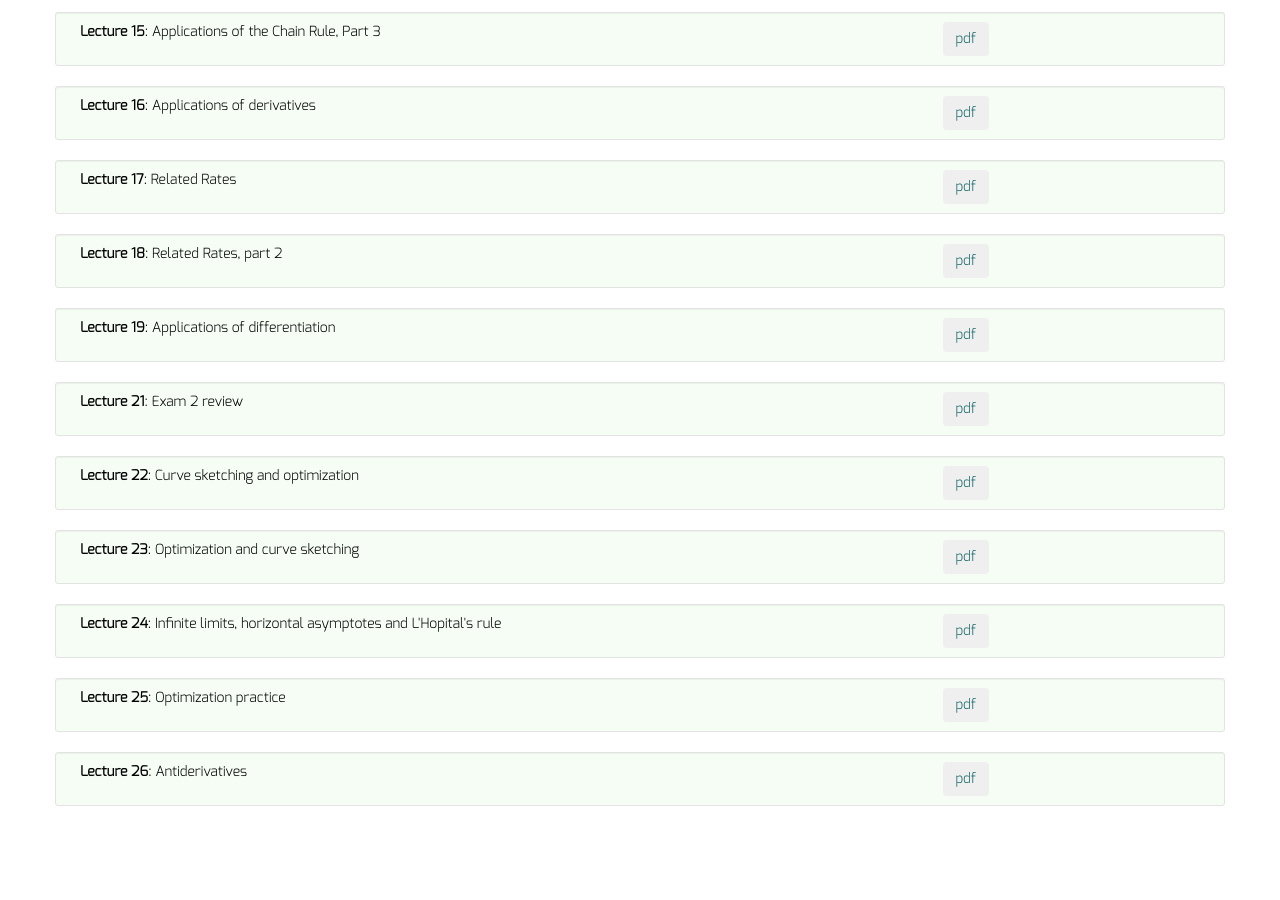
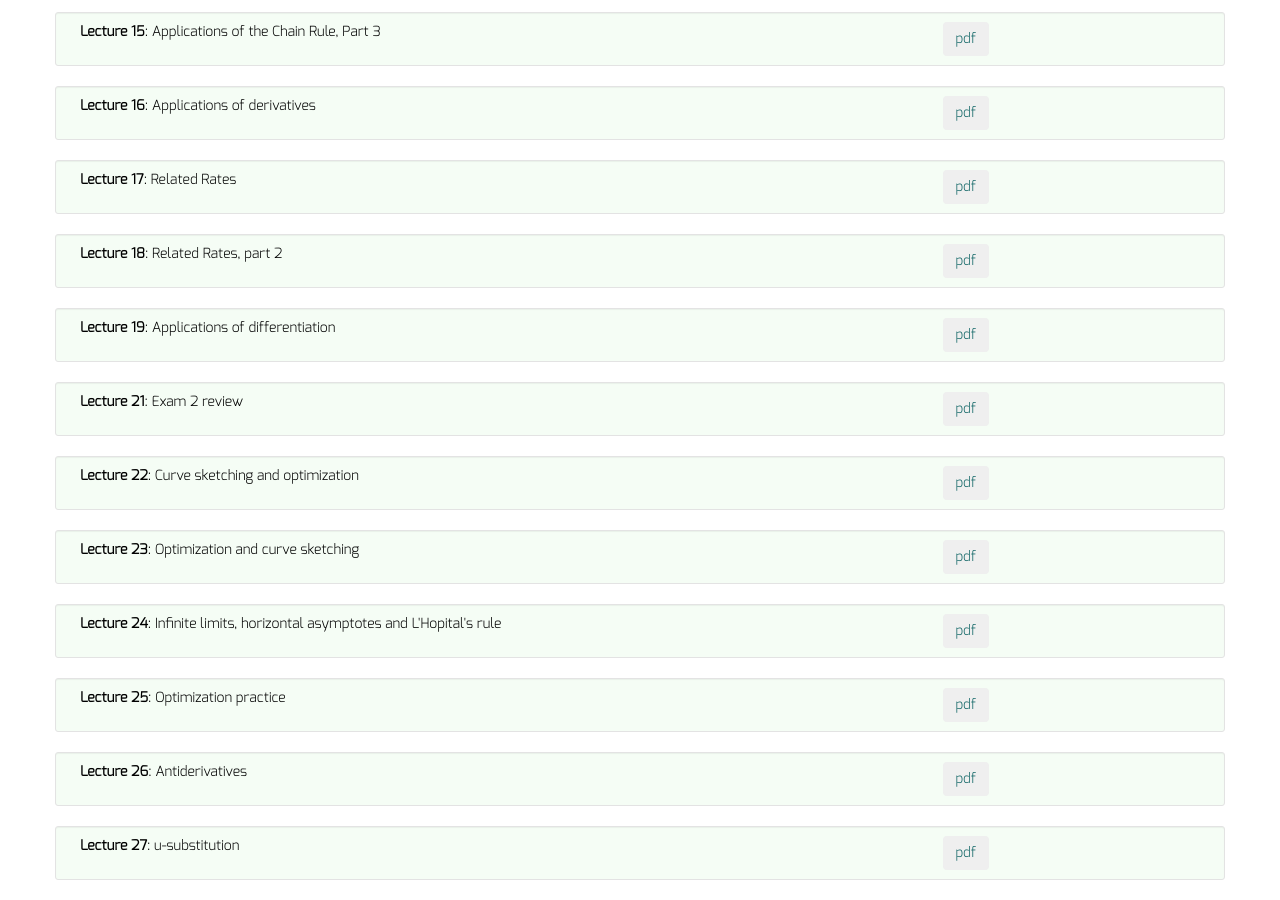
Before and after one commit to dkrashen/calc1, a Jekyll site: the page built from lectures/index.html, in a window 1280 px wide and 900 px high, scrolled down 1306 px. Built offline with Jekyll 4.4.1, drawn with Linux system fonts in a browser that asks for light colours; before the commit the page ends 2132 px from its top, so only the background shows below that.

Commit message:
add lecture 27

```diff
--- a/_data/lectures.yml
+++ b/_data/lectures.yml
@@ -73,3 +73,6 @@
 - title: "Lecture 26"
   filename: "lecture26.pdf"
   description: "Antiderivatives"
+- title: "Lecture 27"
+  filename: "lecture27.pdf"
+  description: "u-substitution"
```
Also changed, not shown: 1 other file.
